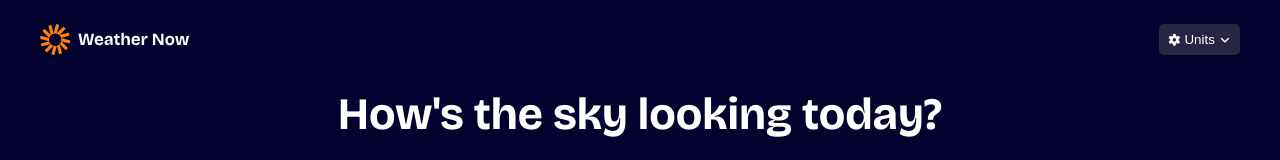
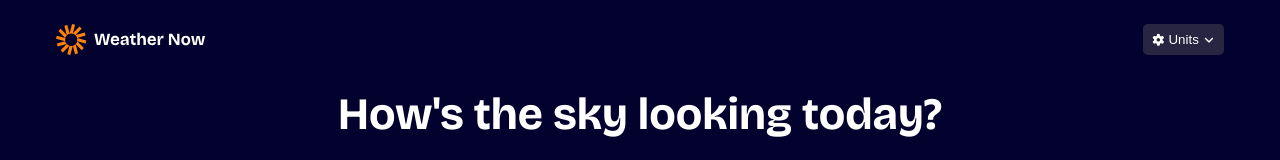
Before and after one commit to Flow2510/Weather-Now, a React (Vite) app: page / in a window 1280 px wide. Shown: the top 160 px of the page. Built offline with nearby package versions, Linux system fonts and the light colour scheme; no server answers.

Commit message:
ajout balise meta

```diff
--- a/index.html
+++ b/index.html
@@ -7,6 +7,10 @@
     <link rel="preconnect" href="https://fonts.gstatic.com" crossorigin>
     <link href="https://fonts.googleapis.com/css2?family=Bricolage+Grotesque:opsz,wght@12..96,200..800&family=DM+Sans:ital,opsz,wght@0,9..40,100..1000;1,9..40,100..1000&display=swap" rel="stylesheet">
     <meta name="viewport" content="width=device-width, initial-scale=1.0" />
+    <meta
+      name="description"
+      content="A modern weather app built with React for a Frontend Mentor challenge. Powered by the Open-Meteo API, it provides accurate forecasts through a clean and responsive interface."
+    />
     <link rel="stylesheet" href="https://cdnjs.cloudflare.com/ajax/libs/font-awesome/7.0.1/css/all.min.css" integrity="sha512-2SwdPD6INVrV/lHTZbO2nodKhrnDdJK9/kg2XD1r9uGqPo1cUbujc+IYdlYdEErWNu69gVcYgdxlmVmzTWnetw==" crossorigin="anonymous" referrerpolicy="no-referrer" />
     <title>Weather Now</title>
   </head>
--- a/src/components/header/header.scss
+++ b/src/components/header/header.scss
@@ -8,7 +8,7 @@
     @media screen and (min-width:768px) {
         max-width: 1200px;
         margin: auto;
-        padding: 1.5rem 0 0 0;
+        padding: 1.5rem 1rem 0;
     }
 
     &__logo{
```
